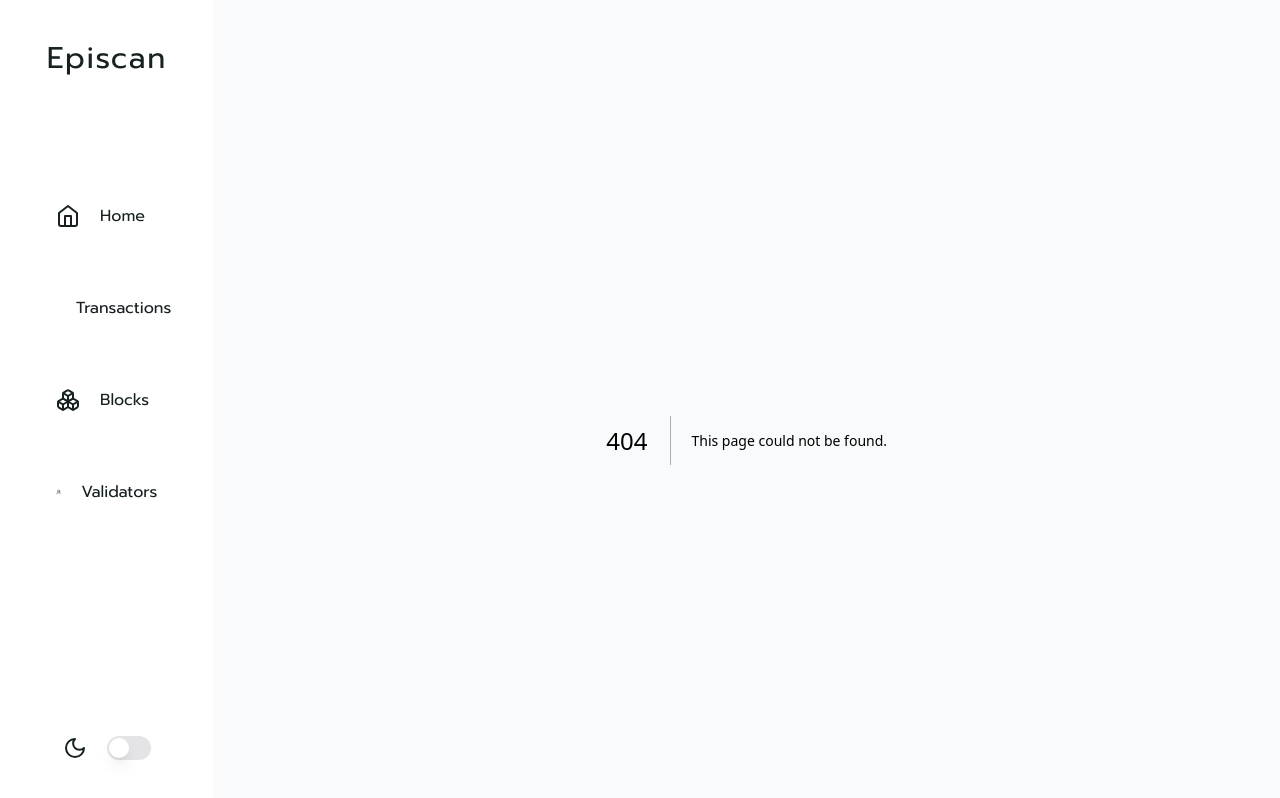
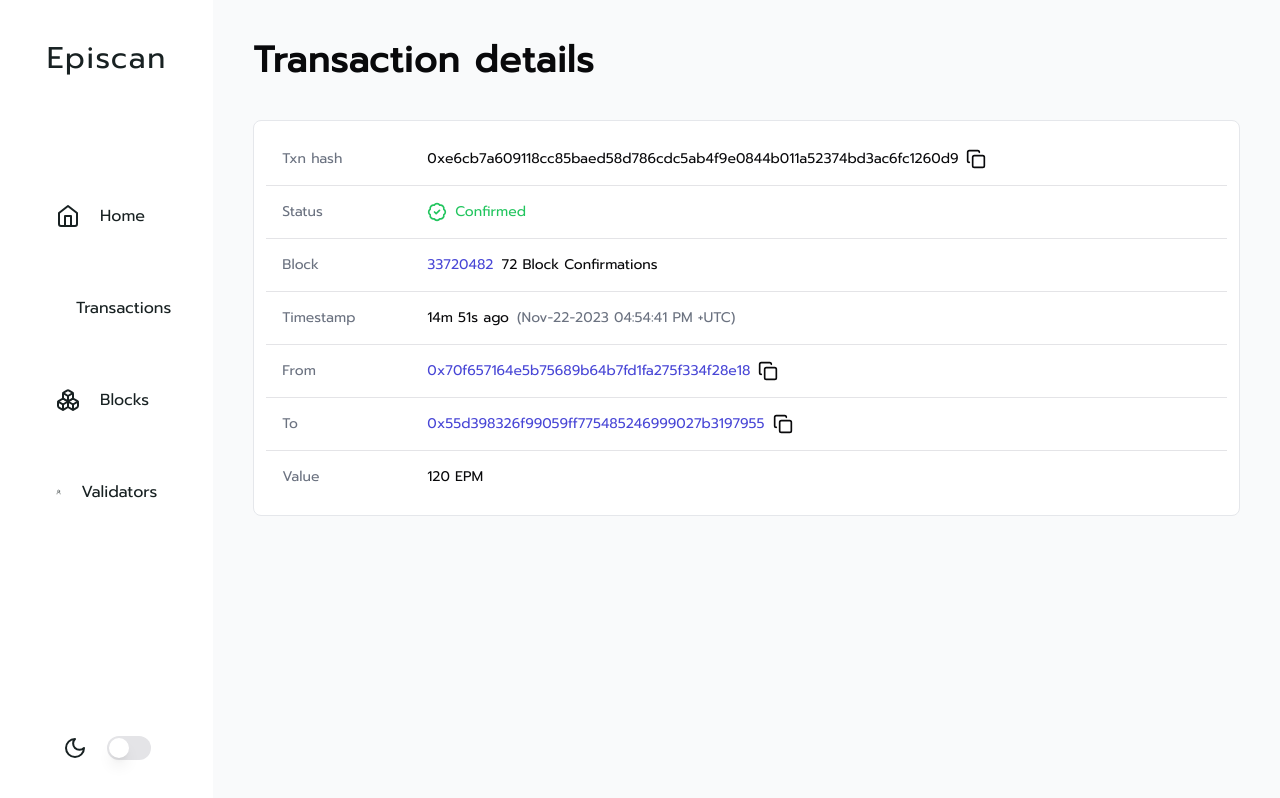
Before and after one commit to canccevik/epimon, a Next.js app in the folder apps/episcan/: page /transactions/1 in a window 1280 px wide. Before the commit this address had no page. Shown: the top 798 px of the page. Built offline with nearby package versions, Linux system fonts and the light colour scheme.

Commit message:
feat(es): add transaction detail page

```diff
--- /dev/null
+++ b/apps/episcan/src/app/(app)/transactions/[id]/page.tsx
@@ -0,0 +1,71 @@
+import { TableRow, TableBody, TableCell, Table } from '@/components/ui/table'
+import { BadgeCheck, Copy } from 'lucide-react'
+
+export default function TransactionDetail() {
+  return (
+    <div className="flex flex-col">
+      <h1 className="text-4xl font-semibold tracking-wide">Transaction details</h1>
+
+      <div className="mt-10">
+        <Table>
+          <TableBody>
+            <TableRow>
+              <TableCell className="text-gray-500">Txn hash</TableCell>
+              <TableCell className="flex gap-x-2">
+                <span>0xe6cb7a609118cc85baed58d786cdc5ab4f9e0844b011a52374bd3ac6fc1260d9</span>
+                <Copy className="cursor-pointer" size={20} />
+              </TableCell>
+            </TableRow>
+
+            <TableRow>
+              <TableCell className="text-gray-500">Status</TableCell>
+              <TableCell className="flex gap-x-2 text-green-500">
+                <BadgeCheck className="cursor-pointer" size={20} />
+                <span>Confirmed</span>
+              </TableCell>
+            </TableRow>
+
+            <TableRow>
+              <TableCell className="text-gray-500">Block</TableCell>
+              <TableCell className="flex gap-x-2">
+                <span className="text-main-blue">33720482</span>
+                <span>72 Block Confirmations</span>
+              </TableCell>
+            </TableRow>
+
+            <TableRow>
+              <TableCell className="text-gray-500">Timestamp</TableCell>
+              <TableCell className="flex gap-x-2">
+                <span>14m 51s ago</span>
+                <span className="text-gray-500">(Nov-22-2023 04:54:41 PM +UTC)</span>
+              </TableCell>
+            </TableRow>
+
+            <TableRow>
+              <TableCell className="text-gray-500">From</TableCell>
+              <TableCell className="flex gap-x-2">
+                <span className="text-main-blue">0x70f657164e5b75689b64b7fd1fa275f334f28e18</span>
+                <Copy className="cursor-pointer" size={20} />
+              </TableCell>
+            </TableRow>
+
+            <TableRow>
+              <TableCell className="text-gray-500">To</TableCell>
+              <TableCell className="flex gap-x-2">
+                <span className="text-main-blue">0x55d398326f99059ff775485246999027b3197955</span>
+                <Copy className="cursor-pointer" size={20} />
+              </TableCell>
+            </TableRow>
+
+            <TableRow>
+              <TableCell className="text-gray-500">Value</TableCell>
+              <TableCell className="flex gap-x-2">
+                <span>120 EPM</span>
+              </TableCell>
+            </TableRow>
+          </TableBody>
+        </Table>
+      </div>
+    </div>
+  )
+}
--- a/apps/episcan/src/app/layout.tsx
+++ b/apps/episcan/src/app/layout.tsx
@@ -4,7 +4,6 @@ import '../styles/globals.css'
 import { siteConfig } from '@/config/site'
 import { cn } from '@/lib/utils'
 import Sidebar from './sidebar'
-import React from 'react'
 
 const prompt = Prompt({ subsets: ['latin'], weight: '400' })
 
```
